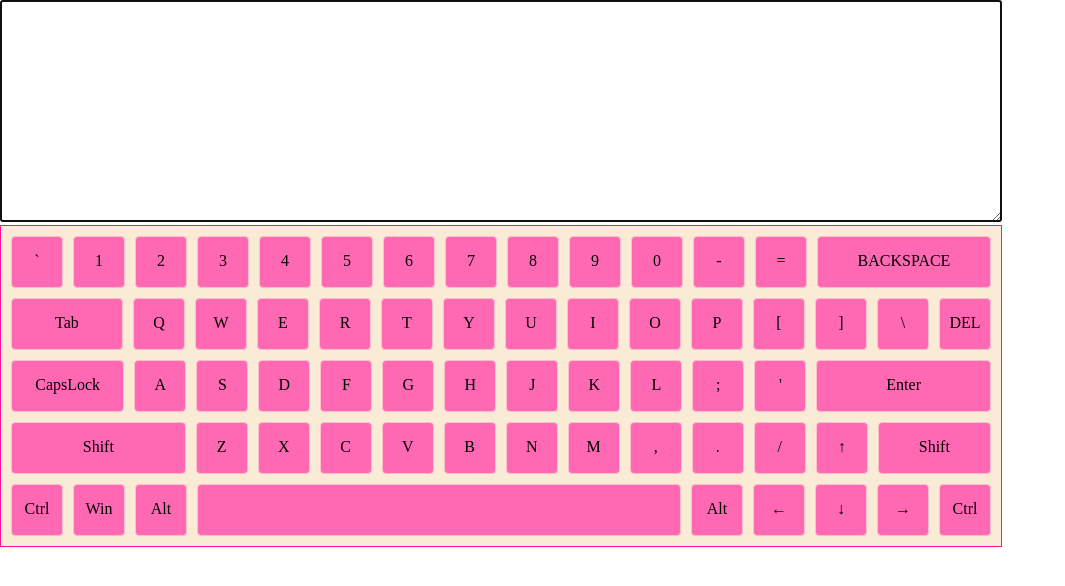
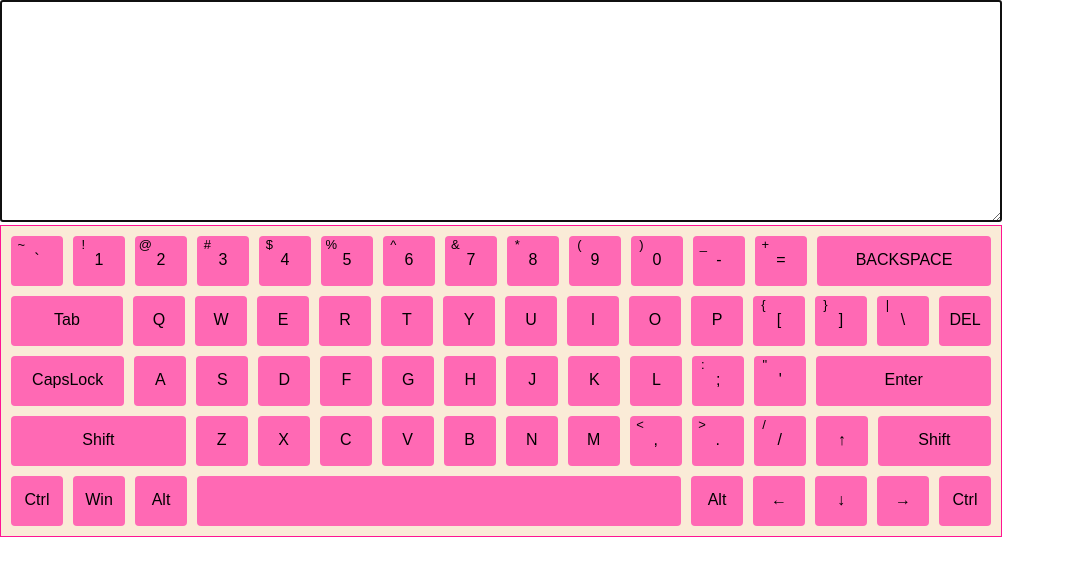
Before and after one commit to vstezhko/virtual-keyboard, a website built with webpack: page src/index.html in a window 1280 px wide. Shown: the whole page, without its empty margins (0-1065 px from the left). Built offline with nearby package versions, Linux system fonts and the light colour scheme.

Commit message:
feat: add shift name to buttons, add some styles

```diff
--- a/src/js/Button.js
+++ b/src/js/Button.js
@@ -77,27 +77,6 @@ const actions = {
 
     },
 
-    up(node) {
-        const pos = node.selectionStart;
-        const value = node.value;
-        const rows = value.slice(0, pos).split('\n');
-        const row = rows.length - 2; // уменьшаем на 2, т.к. нумерация строк начинается с 0
-        const column = rows[row].length;
-        node.setSelectionRange(value.indexOf(rows[row]), column);
-    },
-
-    left() {
-
-    },
-
-    down() {
-
-    },
-
-    right() {
-
-    },
-
     isCapsDown: false,
     isShiftDown: false,
 }
@@ -117,6 +96,14 @@ export class Button {
         btn.innerHTML = this.name
         btn.classList = styles[this.size]
         btn.classList.add(this.code)
+
+        if (this.shiftName) {
+            const addName = document.createElement('div')
+            addName.classList.add('add-name')
+            addName.innerHTML = this.shiftName
+            btn.appendChild(addName)
+        }
+
         btn.addEventListener('mousedown', () => {
             btn.classList.add('btn_pushed')
         })
--- a/src/main.scss
+++ b/src/main.scss
@@ -2,6 +2,7 @@
 
 html {
   font-size: 10px;
+  font-family: sans-serif;
 }
 
 
@@ -23,16 +24,16 @@ textarea {
 }
 
 .btn {
-  width: 5rem;
+  width: 5.2rem;
   height: 5rem;
-  border: 1px solid pink;
   border-radius: 4px;
   background-color: hotpink;
   display: flex;
   justify-content: center;
   align-items: center;
-  transition: all 0.1s;
+  transition: all 0.2s;
   font-size: 1.6rem;
+  position: relative;
 
   &_wide {
     min-width: 11rem;
@@ -40,11 +41,24 @@ textarea {
   }
 
   &_extrawide {
-    min-width: 14rem;
+    min-width: 15rem;
     flex-grow: 2;
   }
 
   &_pushed {
     background-color: aquamarine;
+    border-radius: 15px;
   }
 }
+
+.add-name {
+  position: absolute;
+  width: 30%;
+  height: 30%;
+  top: 5%;
+  left: 5%;
+  display: flex;
+  justify-content: center;
+  align-items: center;
+  font-size: 1.3rem;
+}
```
